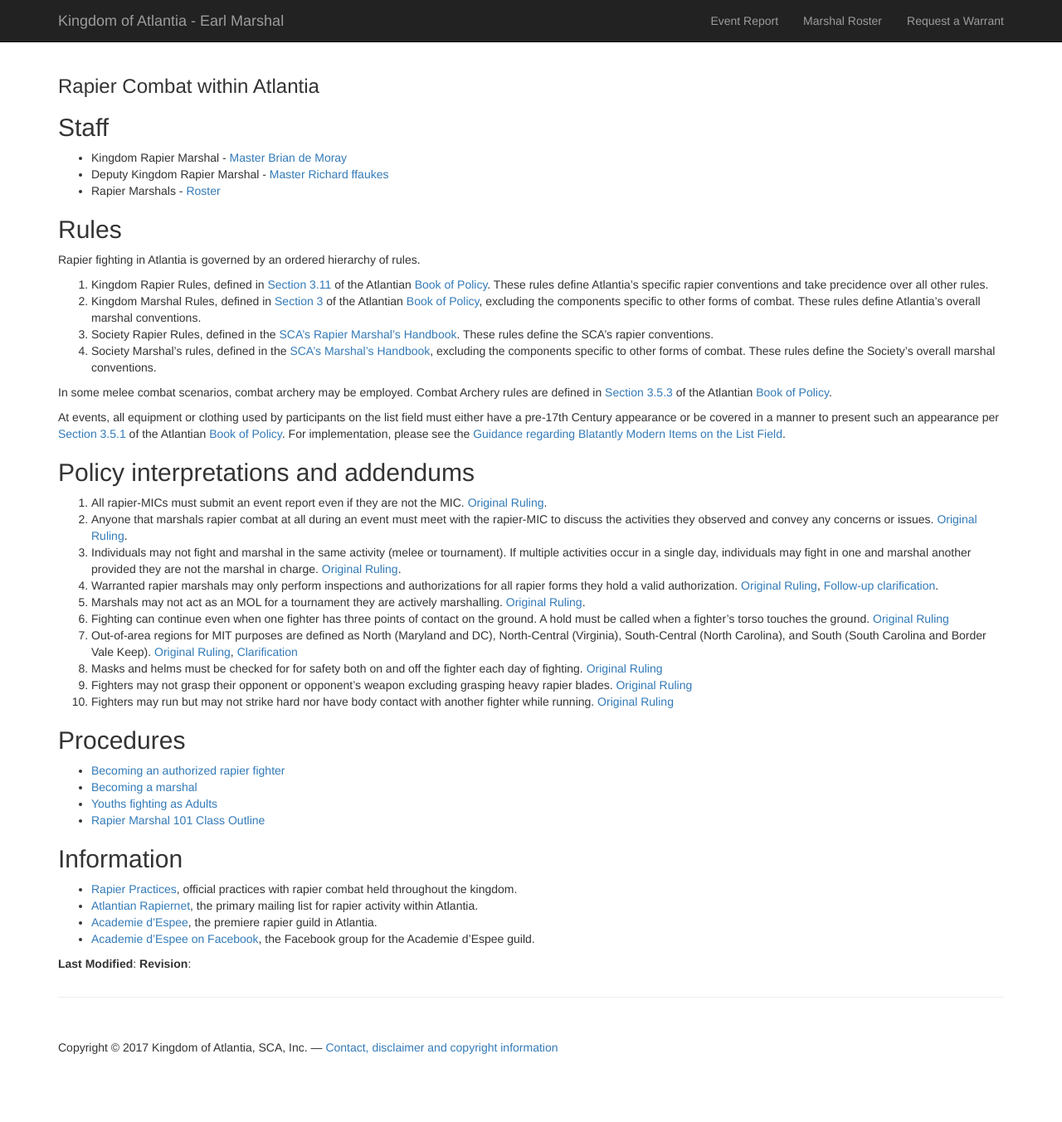
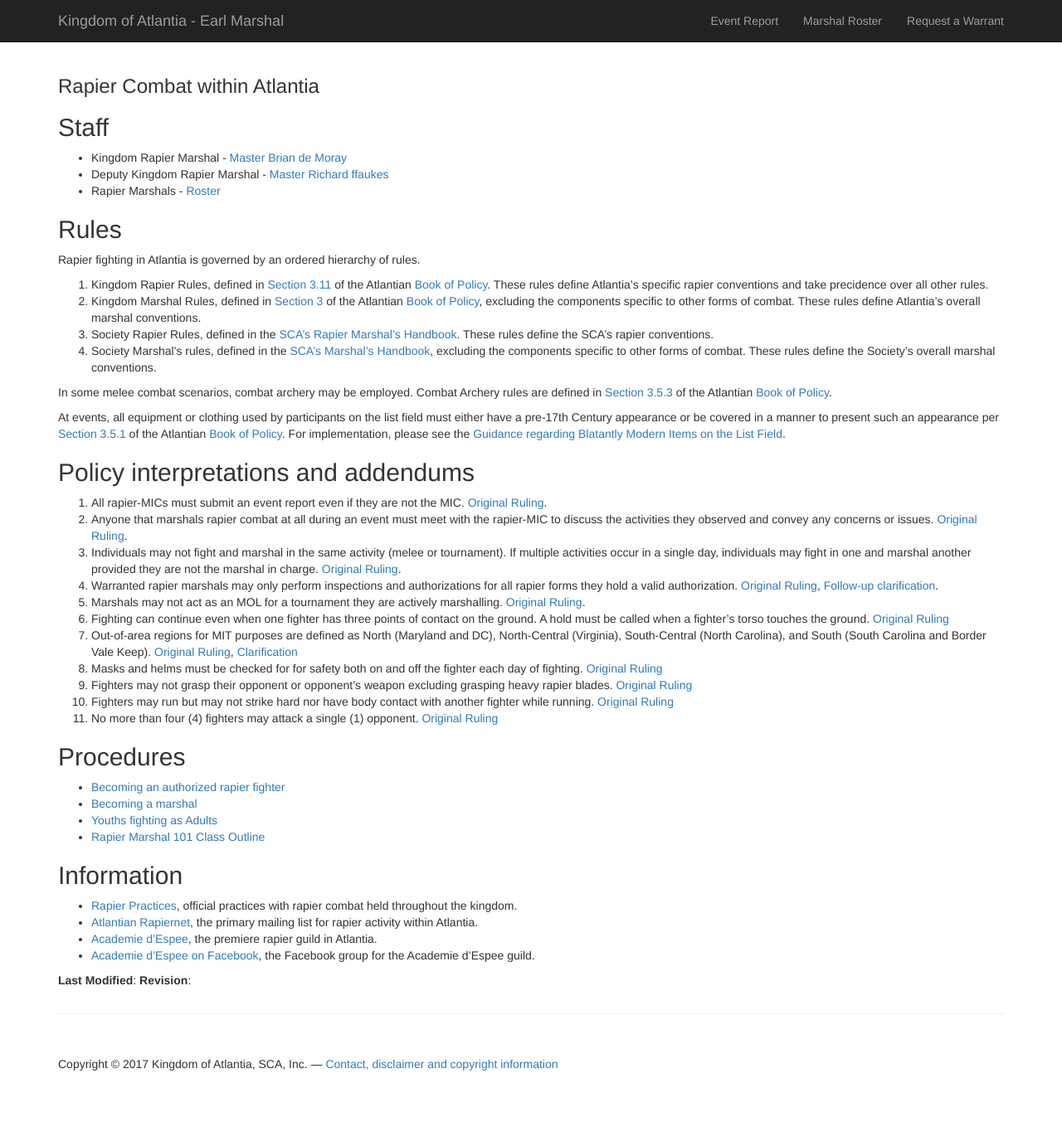
Before and after one commit to academie-de-espee/earl-marshal, a Jekyll site: the page built from rapier.md, in a window 1280 px wide. Shown: the whole page at 83% size. Built offline with Jekyll 4.4.1, drawn with Linux system fonts in a browser that asks for light colours.

Commit message:
latest ruling

```diff
--- a/rapier.md
+++ b/rapier.md
@@ -33,6 +33,7 @@ At events, all equipment or clothing used by participants on the list field must
 8. Masks and helms must be checked for for safety both on and off the fighter each day of fighting. [Original Ruling](http://seahorse.atlantia.sca.org/private.cgi/marshalls-atlantia.sca.org/2017-February/022641.html)
 9. Fighters may not grasp their opponent or opponent's weapon excluding grasping heavy rapier blades.  [Original Ruling](http://seahorse.atlantia.sca.org/private.cgi/marshalls-atlantia.sca.org/2007-February/011196.html)
 10. Fighters may run but may not strike hard nor have body contact with another fighter while running.  [Original Ruling](http://seahorse.atlantia.sca.org/private.cgi/marshalls-atlantia.sca.org/2007-July/011667.html)
+11. No more than four (4) fighters may attack a single (1) opponent.  [Original Ruling](http://seahorse.atlantia.sca.org/private.cgi/marshalls-atlantia.sca.org/2017-July/022710.html)
 
 ## Procedures
 
```
